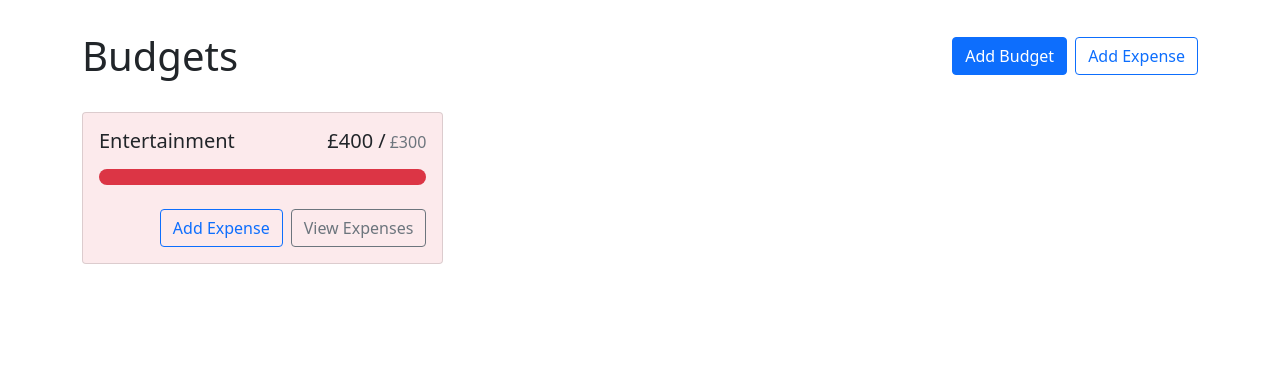
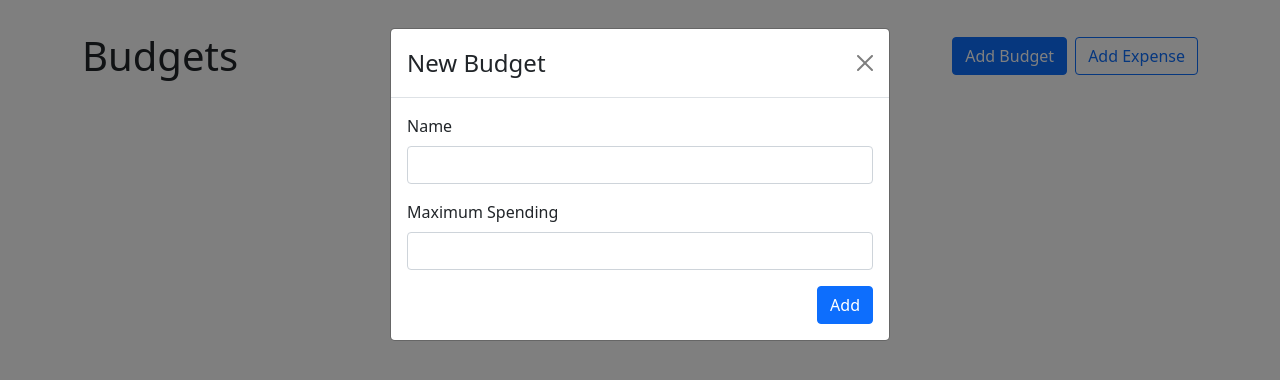
Before and after one commit to abdirahmanjama/budgetly, a React (Create React App) app: page / in a window 1280 px wide. Shown: the top 380 px of the page. Built offline with nearby package versions, Linux system fonts and the light colour scheme.

Commit message:
add budgets

```diff
--- a/src/App.tsx
+++ b/src/App.tsx
@@ -1,14 +1,21 @@
-import React from "react";
+import React, { useState } from "react";
 import { Stack, Button } from "react-bootstrap";
 import Container from "react-bootstrap/Container";
 import BudgetCard from "./components/BudgetCard";
+import AddBudgetModal from "./components/AddBudgetModal";
+import { useBudgets } from "./contexts/BudgetContext";
 
 function App() {
+  const [showAddBudgetModal, setShowAddBudgetModal] = useState<boolean>(false);
+  const { budgets, expenses, getBudgetExpenses } = useBudgets();
   return (
+    <>
       <Container className="my-4">
         <Stack direction="horizontal" gap={2} className="mb-4">
           <h1 className="me-auto mt-2">Budgets</h1>
-        <Button variant="primary">Add Budget</Button>
+          <Button variant="primary" onClick={() => setShowAddBudgetModal(true)}>
+            Add Budget
+          </Button>
           <Button variant="outline-primary">Add Expense</Button>
         </Stack>
         <div
@@ -19,14 +26,29 @@
             alignItems: "flex-start",
           }}
         >
+          {budgets.map((budget: any) => {
+            const amount = getBudgetExpenses(budget.id).reduce(
+              (total: any, expense: any) => total + expense.amount,
+              0
+            );
+            return (
               <BudgetCard
-          grey={true}
-          name="Entertainment"
-          amount={400}
-          max={300}
+                key={budget.id}
+                name={budget.name}
+                amount={amount}
+                max={budget.max}
               ></BudgetCard>
+            );
+          })}
         </div>
       </Container>
+      <AddBudgetModal
+        show={true}
+        handleClose={() => {
+          console.log("lol");
+        }}
+      />
+    </>
   );
 }
 
--- /dev/null
+++ b/src/components/AddBudgetModal.jsx
@@ -0,0 +1,55 @@
+import React, { useRef } from "react";
+import { Form, Modal, Button } from "react-bootstrap";
+import { useBudgets } from "../contexts/BudgetContext";
+
+// interface Props {
+//   show: boolean;
+//   handleClose: () => void;
+// }
+
+export default function AddBudgetModal({ show, handleClose }) {
+  const nameRef = useRef();
+  const maxRef = useRef();
+  const { addBudget } = useBudgets();
+
+  function handleSubmit(e) {
+    console.log("hello");
+    e.preventDefault();
+    {
+      addBudget({
+        name: nameRef.current.value,
+        max: parseFloat(maxRef.current.value),
+      });
+    }
+    handleClose();
+  }
+
+  return (
+    <Modal show={show} onHide={handleClose}>
+      <Form onSubmit={handleSubmit}>
+        <Modal.Header closeButton>
+          <Modal.Title>New Budget</Modal.Title>
+        </Modal.Header>
+        <Modal.Body>
+          <Form.Group className="mb-3" controlId="name">
+            <Form.Label>Name</Form.Label>
+            <Form.Control ref={nameRef} type="text" required />
+          </Form.Group>
+          <Form.Group className="mb-3" controlId="max">
+            <Form.Label>Maximum Spending</Form.Label>
+            <Form.Control
+              ref={maxRef}
+              type="number"
+              required
+              min={0}
+              step={0.01}
+            />
+          </Form.Group>
+          <div className="d-flex justify-content-end">
+            <Button type="submit">Add</Button>
+          </div>
+        </Modal.Body>
+      </Form>
+    </Modal>
+  );
+}
--- a/src/components/BudgetCard.tsx
+++ b/src/components/BudgetCard.tsx
@@ -3,19 +3,16 @@
 import { currencyFormatter } from "../utils/utils";
 
 interface Props {
+  key: any;
   name: string;
   amount: number;
   max: number;
-  grey: boolean;
 }
 
-export default function BudgetCard({ name, amount, max, grey }: Props) {
+export default function BudgetCard({ id, name, amount, max }: Props) {
   const classNames = [];
-  if (amount > max) {
-    classNames.push("bg-danger", "bg-opacity-10");
-  } else if (grey) {
-    classNames.push("bg-light");
-  }
+  if (amount > max) classNames.push("bg-danger", "bg-opacity-10");
+
   return (
     <>
       <Card className={classNames.join(" ")}>
--- a/src/contexts/BudgetContext.js
+++ b/src/contexts/BudgetContext.js
@@ -11,16 +11,16 @@
   const [budgets, setBudgets] = useLocalStorage("budgets", []);
   const [expenses, setExpenses] = useLocalStorage("expenses", []);
 
-  function getBudgetExpenses(budgetId) {
+  function getBudgetExpenses({ budgetId }) {
     return expenses.filter((expense) => expense.budgetId === budgetId);
   }
-  function addExpense(budgetId, amount, description) {
+  function addExpense({ budgetId, amount, description }) {
     setExpenses((prevExpenses) => {
       return [...prevExpenses, { id: uuidV4(), description, amount, budgetId }];
     });
   }
 
-  function addBudget(name, max) {
+  function addBudget({ name, max }) {
     setBudgets((prevBudgets) => {
       if (prevBudgets.find((budget) => budget.name === name)) {
         return prevBudgets;
--- a/src/hooks/useLocalStorage.js
+++ b/src/hooks/useLocalStorage.js
@@ -3,7 +3,7 @@
 export default function useLocalStorage(key, defaultValue) {
   const [value, setValue] = useState(() => {
     const jsonValue = localStorage.getItem(key);
-    if (jsonValue != null) return JSON.parse(jsonValue);
+    if (jsonValue !== null) return JSON.parse(jsonValue);
 
     if (typeof defaultValue === "function") {
       return defaultValue();
```
Also changed, not shown: src/components/AddBudgetModal.tsx (deleted, +0 -13 lines), src/utils/interfaces.ts (added). Lines whose indentation alone changed are shown as unchanged.
